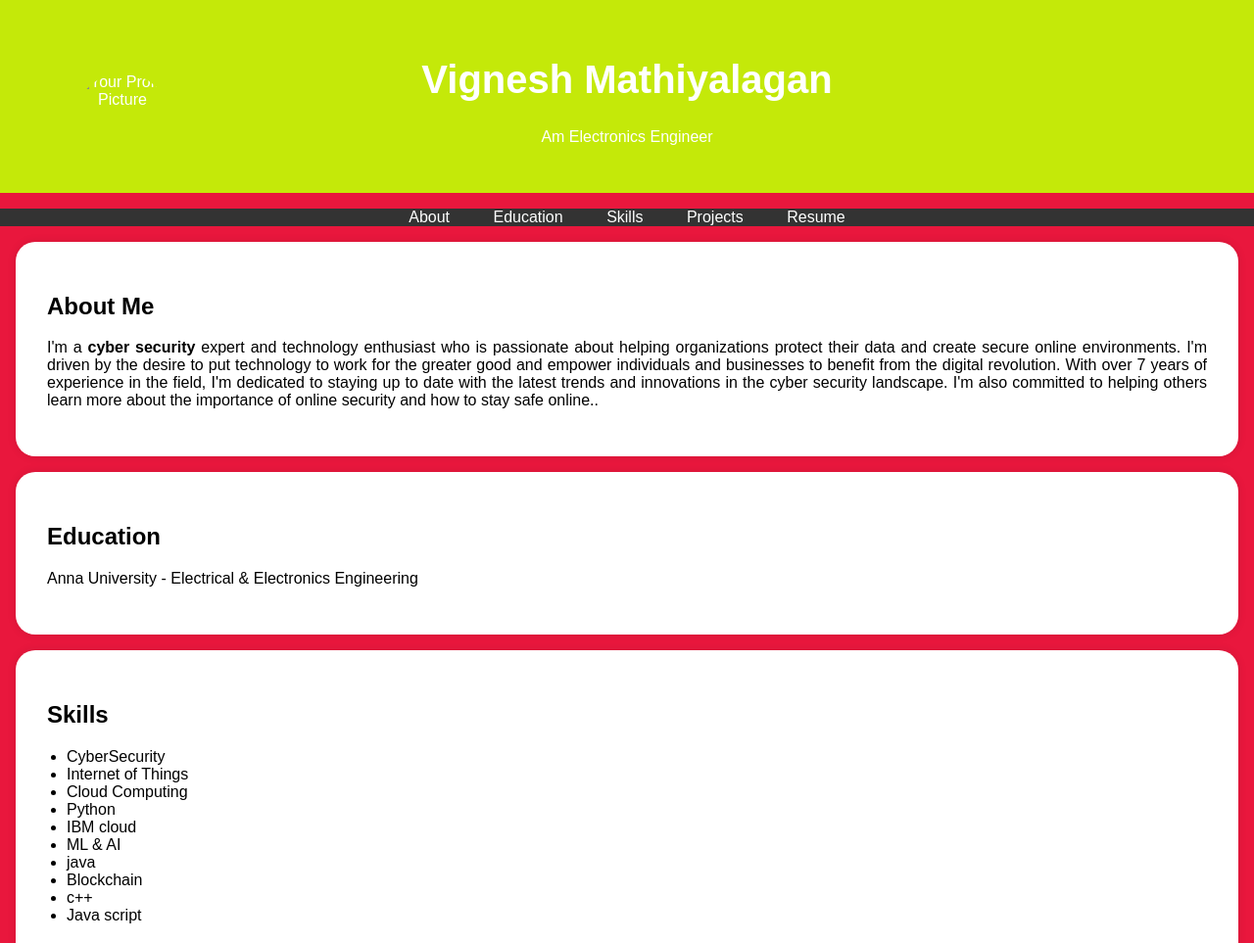
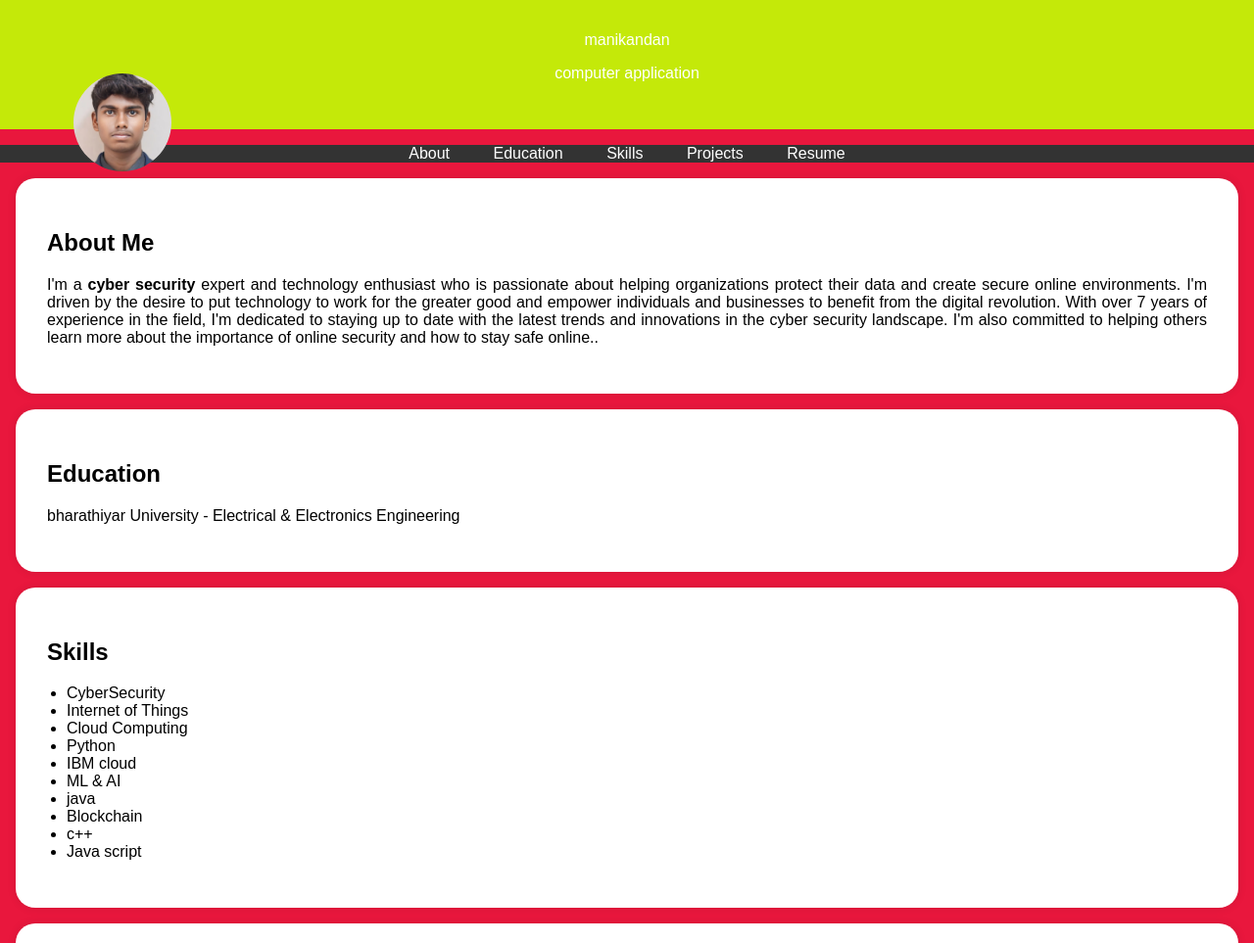
Before and after one commit to mani052/Digital-portfolio, a plain HTML site: page index.html in a window 1280 px wide. Shown: the top 963 px of the page at 98% size. Drawn offline with Linux system fonts and the light colour scheme.

Commit message:
Update index.html

```diff
--- a/index.html
+++ b/index.html
@@ -95,9 +95,9 @@
     <header>
         <div class="header-content">
             <!-- Add your profile picture here -->
-            <img src="./Vignesh Mathiyalagan.jpg" alt="Your Profile Picture" class="profile-picture">
-            <h1>Vignesh Mathiyalagan</h1>
-            <p>Am Electronics Engineer</p>
+            <img src="./mani.jpg.jpg" alt="Your Profile Picture" class="profile-picture">
+            <h1h >manikandan</h1>
+            <p>computer application</p>
         </div>
     </header>
 
@@ -122,7 +122,7 @@
     <section id="education">
         <div class="section-content">
             <h2>Education</h2>
-            <p>Anna University  - Electrical & Electronics Engineering</p>
+            <p>bharathiyar University  - Electrical & Electronics Engineering</p>
 
 
         </div>
@@ -164,14 +164,14 @@
         <div class="section-content">
             <center>
             <h2>Resume</h2>
-            <a href="./Name list  for IBM SkillsBuild.pdf" target="_blank" class="download-button">Download CV</a>
+            <a href="./MANIKANDAN (1).pdf" target="_blank" class="download-button">Download CV</a>
         </center>
         </div>
 
     </section>
 
     <footer>
-        <p>&copy; 2023 VIGNESH M</p>
+        <p>&copy; 2023 manikandan.s</p>
     </footer>
 
     <script>
```
